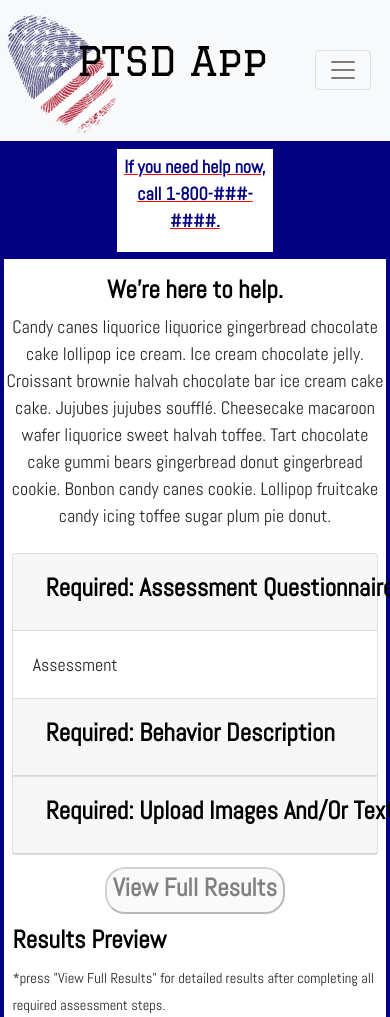
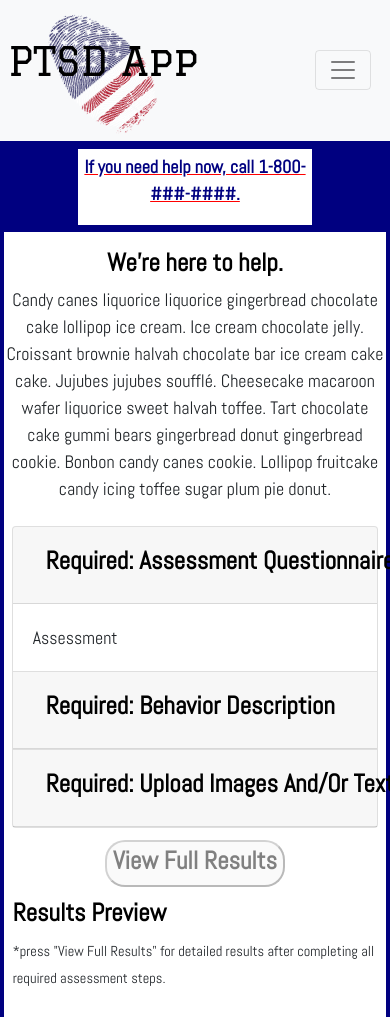
Before and after one commit to technophile81/vetPTSDApp, a plain HTML site: page index.html in a window 390 px wide. Shown: the top 1017 px of the page. Drawn offline with nearby package versions, Linux system fonts and the light colour scheme.

Commit message:
adjusted css styles for mobile responsiveness

```diff
--- a/assets/css/style.css
+++ b/assets/css/style.css
@@ -24,6 +24,8 @@ header img {
     width: 80px;
     height: auto;
     display: inline;
+    margin-right:-20%;
+    margin-left: 15%;
     transform: rotate(-40deg);
     position: relative;
     z-index: 100;
@@ -31,7 +33,7 @@ header img {
 
 header h1{
     display:inline;
-    margin-left: -10%;
+    margin-left: -30%;
     position: relative;
     z-index: 300;
 }
@@ -58,7 +60,7 @@ header a:hover {
 /* Structural and essential divs appearing on every page */
 
 .hotline{
-    width:40%;
+    width:60%;
     margin: 2% auto;
     padding-top:1%;
     padding-bottom: 0.5%;
```
